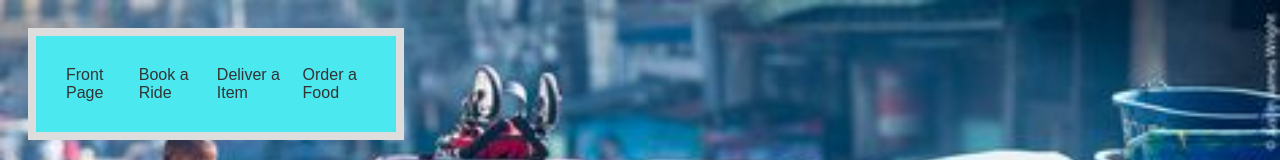
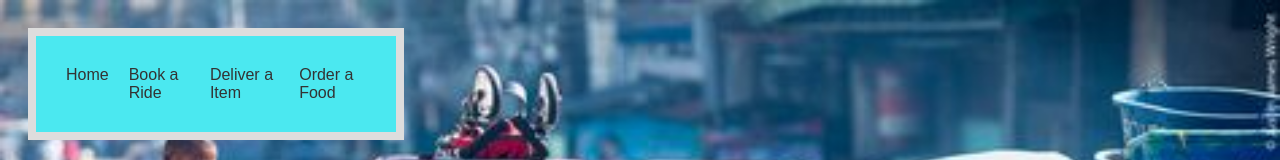
Before and after one commit to defnotnavs/navs_web, a plain HTML site: page Cantos/PackageDelivery.html in a window 1280 px wide. Shown: the top 160 px of the page. Drawn offline with Linux system fonts and the light colour scheme.

Commit message:
Update PackageDelivery.html

```diff
--- a/Cantos/PackageDelivery.html
+++ b/Cantos/PackageDelivery.html
@@ -11,7 +11,7 @@
 	<body>
 		<nav>
 			<ul>
-				<li><a href="index.html">Front Page</a></li>
+				<li><a href="index.html">Home</a></li>
 				<li> <a href="RideBooking.html">Book a Ride</a> </li>
 				<li><a class="active" href="PackageDelivery.html">Deliver a Item</a> </li>
 				<li><a href="FoodDelivering.html">Order a Food</a></li>
```
